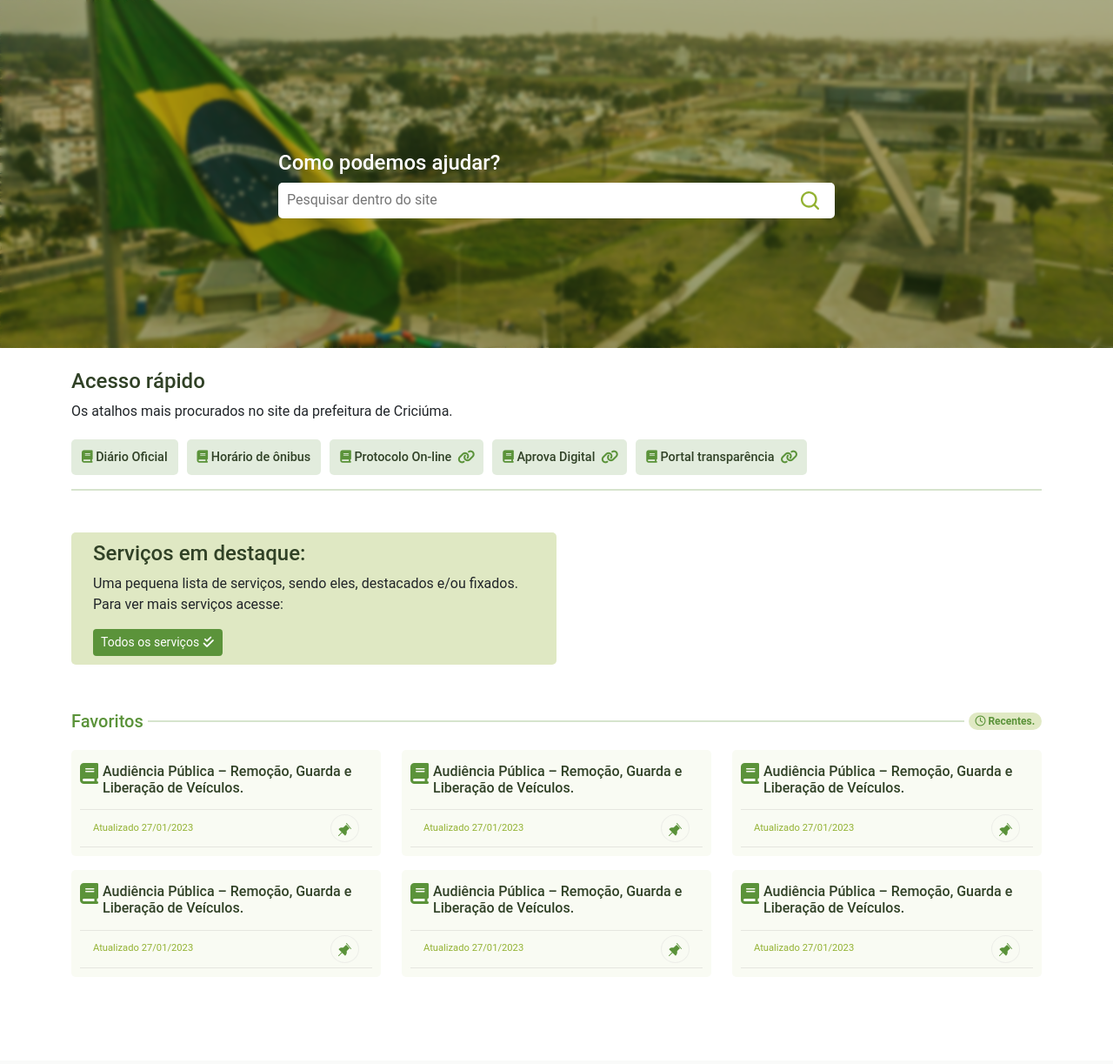
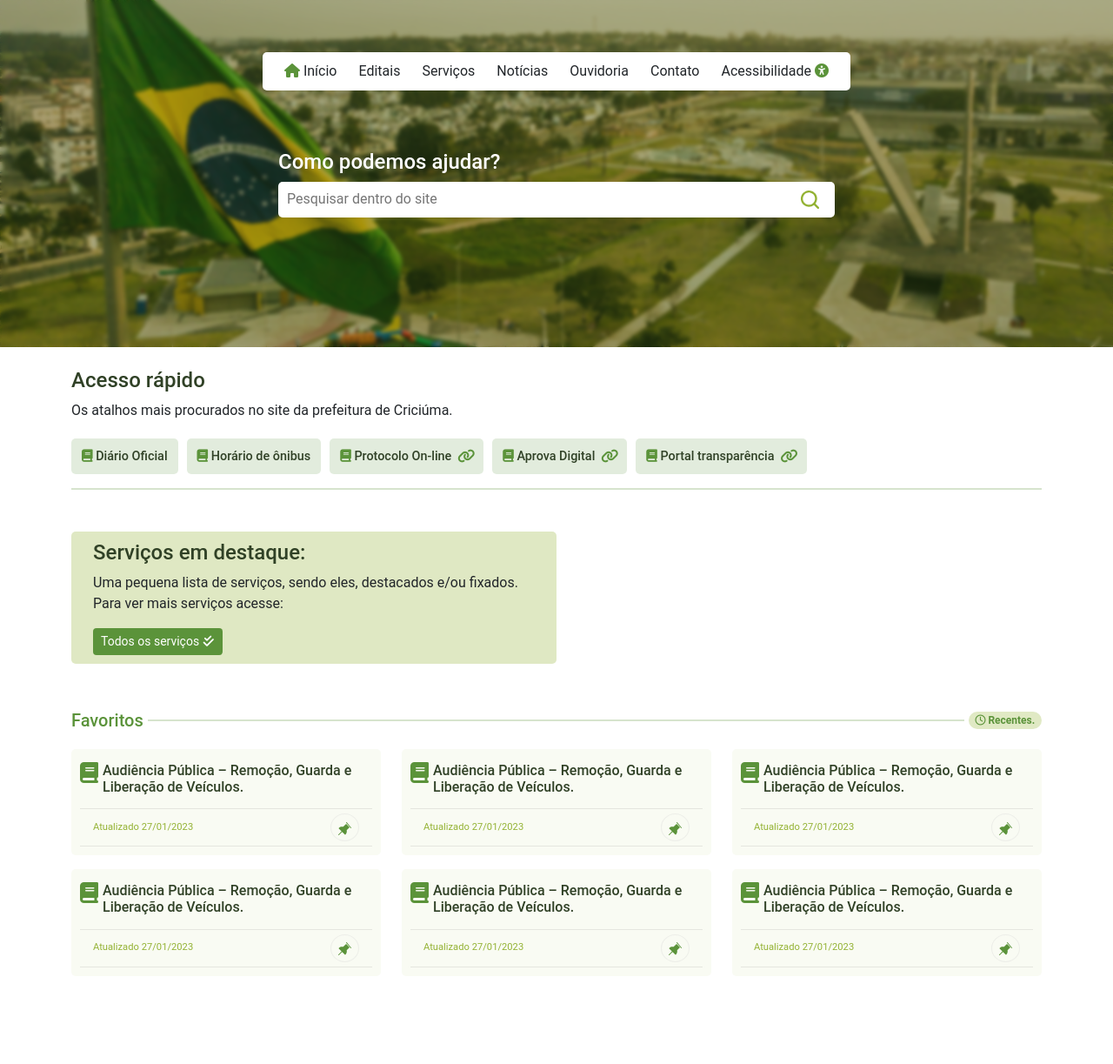
Before and after one commit to EricDagostim/site, a PHP site: page / in a window 1280 px wide. Shown: the top 1223 px of the page at 87% size. Before the commit the page ends 1113 px from the top, so only its background shows below. Run offline with PHP 8.4, Linux system fonts and the light colour scheme.

Commit message:
navbar adicionada

```diff
--- a/index.html
+++ b/index.html
@@ -19,6 +19,59 @@
 
 <main class="content">
 
+    <nav id="navbar" class="navbar-desktop navbar-float">
+        <ul id="navlinks" class="list-links-nav">
+            <li><i class="fa-solid fa-house"></i> Início</li>
+            <li> Editais</li>
+            <li> Serviços</li>
+            <li> Notícias</li>
+            <li> Ouvidoria</li>
+            <li> Contato</li>
+            <li>Acessibilidade <i class="fa-solid fa-universal-access"></i></li>
+        </ul>
+    </nav>
+
+    <nav class="navbar fixed-top navbar-mobile" style="background-color: #5B933A;">
+        <div class="container-fluid">
+            <a class="navbar-brand" href="#">
+                <img src="img/logo-criciuma-branca.png" alt="Logo" width="45px" height="35px" class="d-inline-block align-text-top">
+              </a>
+          <button class="navbar-toggler" type="button" data-bs-toggle="offcanvas" data-bs-target="#offcanvasNavbar" aria-controls="offcanvasNavbar">
+            <span class="navbar-toggler-icon navbar-desktop"></span>
+          </button>
+          <div class="offcanvas offcanvas-end" tabindex="-1" id="offcanvasNavbar" aria-labelledby="offcanvasNavbarLabel">
+            <div class="offcanvas-header">
+              <h5 class="offcanvas-title" id="offcanvasNavbarLabel">Menu</h5>
+              <button type="button" class="btn-close" data-bs-dismiss="offcanvas" aria-label="Close"></button>
+            </div>
+            <div class="offcanvas-body">
+              <ul class="navbar-nav justify-content-end flex-grow-1 pe-3">
+                <li class="nav-item">
+                  <a class="nav-link active" aria-current="page" href="#"><i class="fa-solid fa-house"></i> Início</a>
+                </li>
+                <li class="nav-item">
+                    <a class="nav-link active" aria-current="page" href="#"><i class="fa-solid fa-file-invoice"></i> Editais</a>
+                </li>
+                <li class="nav-item">
+                    <a class="nav-link active" aria-current="page" href="#"><i class="fa-solid fa-screwdriver-wrench"></i> Serviços</a>
+                </li>
+                <li class="nav-item">
+                    <a class="nav-link active" aria-current="page" href="#"><i class="fa-regular fa-newspaper"></i> Notícias</a>
+                </li>
+                <li class="nav-item">
+                    <a class="nav-link active" aria-current="page" href="#"><i class="fa-solid fa-headset"></i> Ouvidoria</a>
+                </li>
+                <li class="nav-item">
+                    <a class="nav-link active" aria-current="page" href="#"><i class="fa-solid fa-phone"></i> Contato</a>
+                </li>
+                <li class="nav-item">
+                    <a class="nav-link active" aria-current="page" href="#"><i class="fa-solid fa-universal-access"></i> Acessibilidade</a>
+                </li>
+              </ul>
+            </div>
+          </div>
+        </div>
+      </nav>
 
     <div class="container-fluid">
         <div class="row img-header">
@@ -52,7 +105,7 @@
 
 
 
-                        <div class="box-favorited mt-1 p-0">
+                        <div class="box-favorited mt-1 p-0" >
 
 
                             <a class="service-favorite" href="#">
@@ -132,7 +185,7 @@
 
                             <div class="row list-services">
 
-                                <div class="col-12 col-md-6 col-lg-4 mt-3">
+                                <div class="col-12 col-md-6 col-lg-4 mt-3 position-sticky">
                                     <a class="service">
                                         <div class="info-service">
                                             <button class="btn btn-pin">
@@ -233,6 +286,18 @@
 
 
 <br><br><br><br>
+<br><br><br><br>
+<br><br><br><br>
+<br><br><br><br>
+<br><br><br><br>
+<br><br><br><br>
+<br><br><br><br>
+<br><br><br><br>
+<br><br><br><br>
+<br><br><br><br>
+<br><br><br><br>
+<br><br><br><br>
+<br><br><br><br>
 
 </body>
 </html>
@@ -307,4 +372,27 @@
 
 
 
+    let navbar = document.getElementById("navbar");
+    let navLinks = document.getElementById("navlinks");
+    let navPos = navbar.getBoundingClientRect().top;
+
+    window.addEventListener("scroll", e => {
+        let viewportHeight = window.innerHeight;
+        let scrollPos = window.scrollY;
+
+        if (scrollPos > navPos + 60) {
+            navbar.classList.add('navbar-fixed');
+            navbar.classList.remove('navbar-float');
+
+
+            navLinks.classList.add('list-links-nav-sticly');
+            navLinks.classList.remove('list-links-nav');
+        } else {
+            navbar.classList.remove('navbar-fixed');
+            navbar.classList.add('navbar-float');
+
+            navLinks.classList.remove('list-links-nav-sticly');
+            navLinks.classList.add('list-links-nav');
+        }
+    });
 </script>
--- a/media-queries.css
+++ b/media-queries.css
@@ -54,7 +54,20 @@
     }
 }
 
+@media (max-width : 772px){
+    .navbar-mobile{
+        display: block !important;
+    }
+
+    .navbar-desktop{
+        display: none;
+    }
+}
+
 @media (max-width : 625px){
+
+
+
 
     .placeholder-text{
         display: flex;
--- a/style.css
+++ b/style.css
@@ -384,6 +384,8 @@ input:focus{
     background-color: #92b2334b;
     padding: 10px 25px;
     border-radius: 5px;
+
+
 }
 
 
@@ -392,3 +394,93 @@ input:focus{
     flex-direction: column;
     align-items: flex-start;
 }
+
+
+
+/* NavBar */
+.navbar-float{
+    display: flex;
+    justify-content: center;
+    align-items: center;
+    margin-top: 60px;
+    margin-bottom: -105px;
+    z-index: 9999;
+    top: 30px;
+    position: sticky;
+    top: 0px;
+
+    transition: 500ms;
+}
+
+
+
+.list-links-nav{
+    overflow: hidden;
+    background-color: #fff;
+    list-style: none;
+    display: flex;
+    text-decoration: none;
+    gap: 25px;
+    margin: 0;
+    padding: 10px 25px;
+    border-radius: 5px;
+}
+
+.list-links-nav i{
+    color: #5B933A;
+}
+
+
+.list-links-nav-sticly{
+    overflow: hidden;
+    background-color: #5b933abb;
+    color: #ffffff;
+    list-style: none;
+    display: flex;
+    text-decoration: none;
+    gap: 25px;
+    margin: 0;
+    padding: 10px 25px;
+    width: 100%;
+    backdrop-filter: blur(10px);
+
+}
+
+.navbar-fixed{
+    display: flex;
+    justify-content: center;
+    align-items: center;
+    width: 100%;
+    z-index: 9999;
+    position: sticky;
+    top: 0px;
+    margin-top: 0px;
+    margin-bottom: -45px;
+
+    transition: 500ms;
+    animation: name duration timing-function delay iteration-count direction fill-mode;
+    animation: width 200ms linear;
+}
+
+@keyframes width {
+    0%{
+        top: -80px;
+        /* width: 50%; */
+    }
+
+    100%{
+        top: 0px;
+        /* width: 100%; */
+    }
+}
+
+
+/* navbar mobile */
+
+.navbar-mobile{
+    display: none !important;
+}
+
+
+
+/* NavBar */
```
Also changed, not shown: img/logo-preta.png (added).
